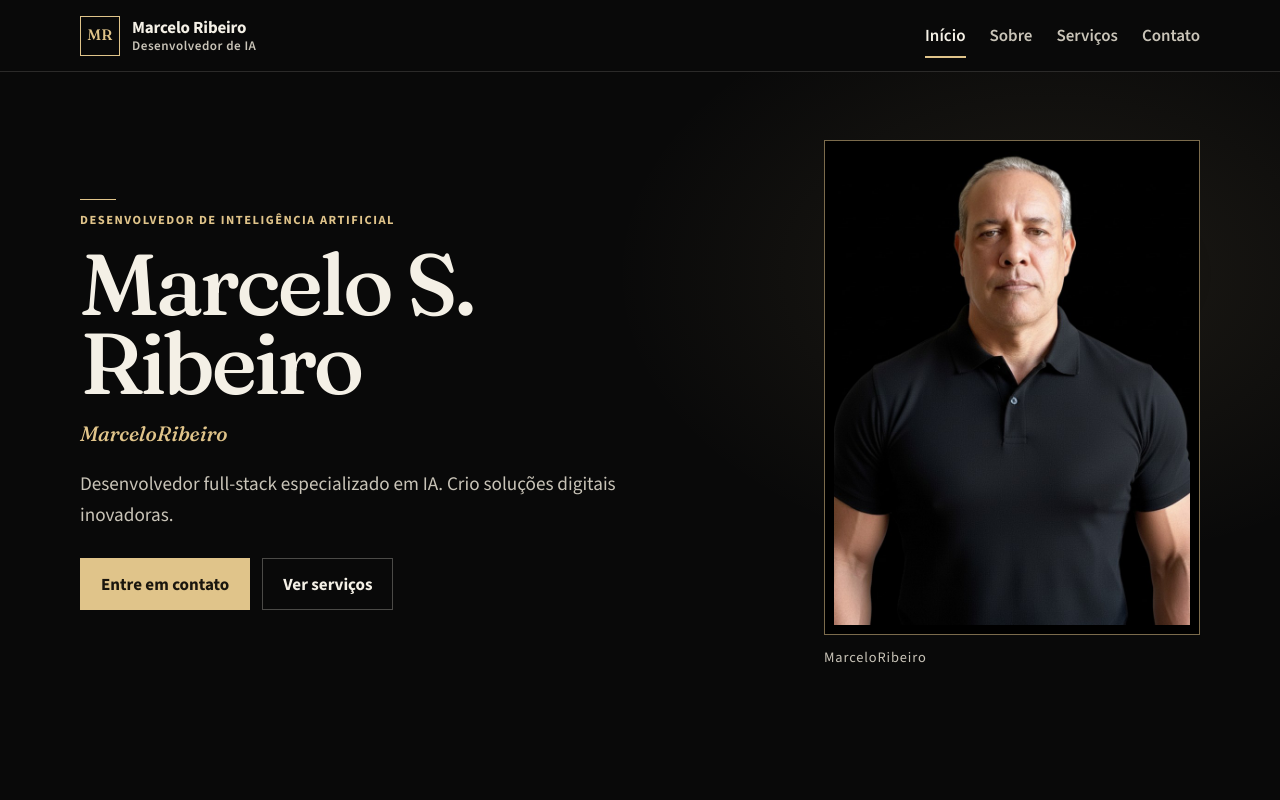
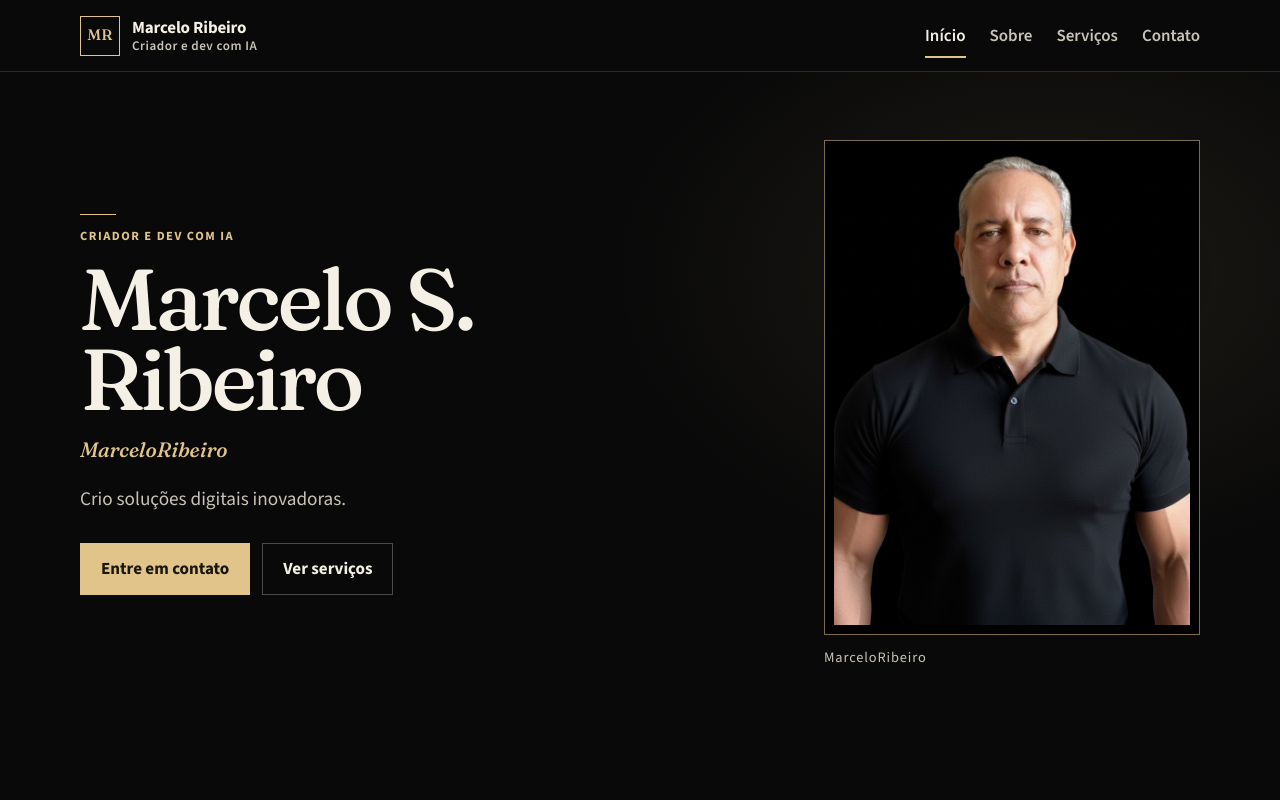
Before and after one commit to msribeiro2010/msribeiro, a plain HTML site: page index.html in a window 1280 px wide. Shown: the top 800 px of the page. Drawn offline with nearby package versions, Linux system fonts and the light colour scheme.

Commit message:
Troca o título profissional para Criador e dev com IA
Atualiza título, meta description, marca, hero, texto alternativo e rodapé. A frase de apoio do hero fica só com a parte que não repetia o cargo.

Co-authored-by: Marcelo Ribeiro <msribeiro2010@icloud.com>

```diff
--- a/index.html
+++ b/index.html
@@ -7,9 +7,9 @@
     <meta name="theme-color" content="#090909" />
     <meta
       name="description"
-      content="Marcelo S. Ribeiro, desenvolvedor full-stack especializado em inteligência artificial. Landing pages, sistemas web, análise de dados e aplicativos."
+      content="Marcelo S. Ribeiro, criador e dev com IA. Landing pages, sistemas web, análise de dados e aplicativos."
     />
-    <title>Marcelo S. Ribeiro — Desenvolvedor de Inteligência Artificial</title>
+    <title>Marcelo S. Ribeiro — Criador e dev com IA</title>
     <link rel="canonical" href="https://msribeiro2010.github.io/msribeiro/" />
     <link
       rel="icon"
@@ -52,7 +52,7 @@
           <span class="brand-mark" aria-hidden="true">MR</span>
           <span class="brand-text">
             <span class="brand-name">Marcelo Ribeiro</span>
-            <span class="brand-role">Desenvolvedor de IA</span>
+            <span class="brand-role">Criador e dev com IA</span>
           </span>
         </a>
 
@@ -81,14 +81,14 @@
       <section id="home" class="hero" aria-labelledby="hero-title">
         <div class="container hero-grid">
           <div class="hero-copy">
-            <p class="eyebrow"><span>Desenvolvedor de Inteligência Artificial</span></p>
+            <p class="eyebrow"><span>Criador e dev com IA</span></p>
             <h1 id="hero-title">
               <span>Marcelo S.</span>
               <span>Ribeiro</span>
             </h1>
             <p class="alias">MarceloRibeiro</p>
             <p class="hero-lead">
-              Desenvolvedor full-stack especializado em IA. Crio soluções digitais inovadoras.
+              Crio soluções digitais inovadoras.
             </p>
             <div class="hero-actions">
               <a class="btn btn-primary" href="#contact">Entre em contato</a>
@@ -100,7 +100,7 @@
             <div class="portrait-frame">
               <img
                 src="photo.jpg"
-                alt="Marcelo S. Ribeiro, desenvolvedor full-stack especializado em inteligência artificial"
+                alt="Marcelo S. Ribeiro, criador e dev com IA"
                 width="768"
                 height="1024"
               />
@@ -307,7 +307,7 @@
 
     <footer class="site-footer">
       <div class="container footer-bar">
-        <p>© 2026 Marcelo S. Ribeiro · Desenvolvedor full-stack e IA</p>
+        <p>© 2026 Marcelo S. Ribeiro · Criador e dev com IA</p>
         <ul class="footer-links">
           <li>
             <a href="mailto:msribeiro2010@gmail.com" aria-label="E-mail">
```
Also changed, not shown: 1 other file.
